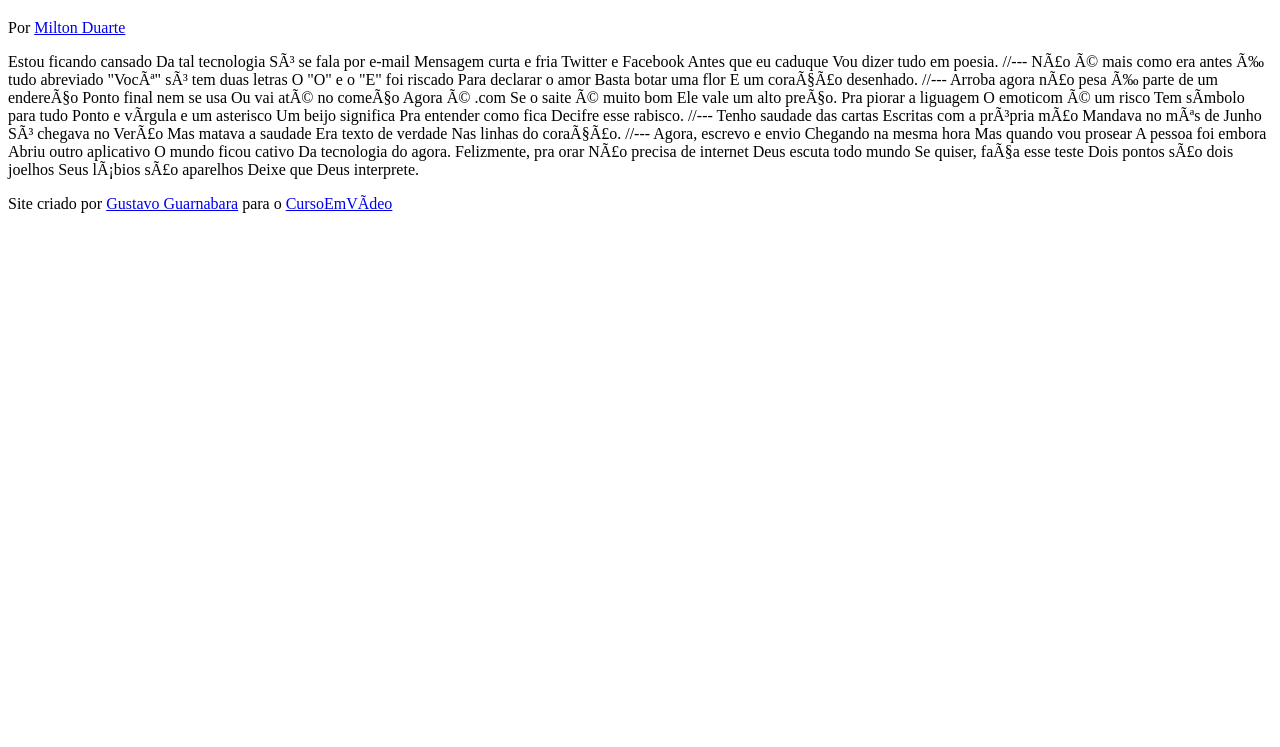
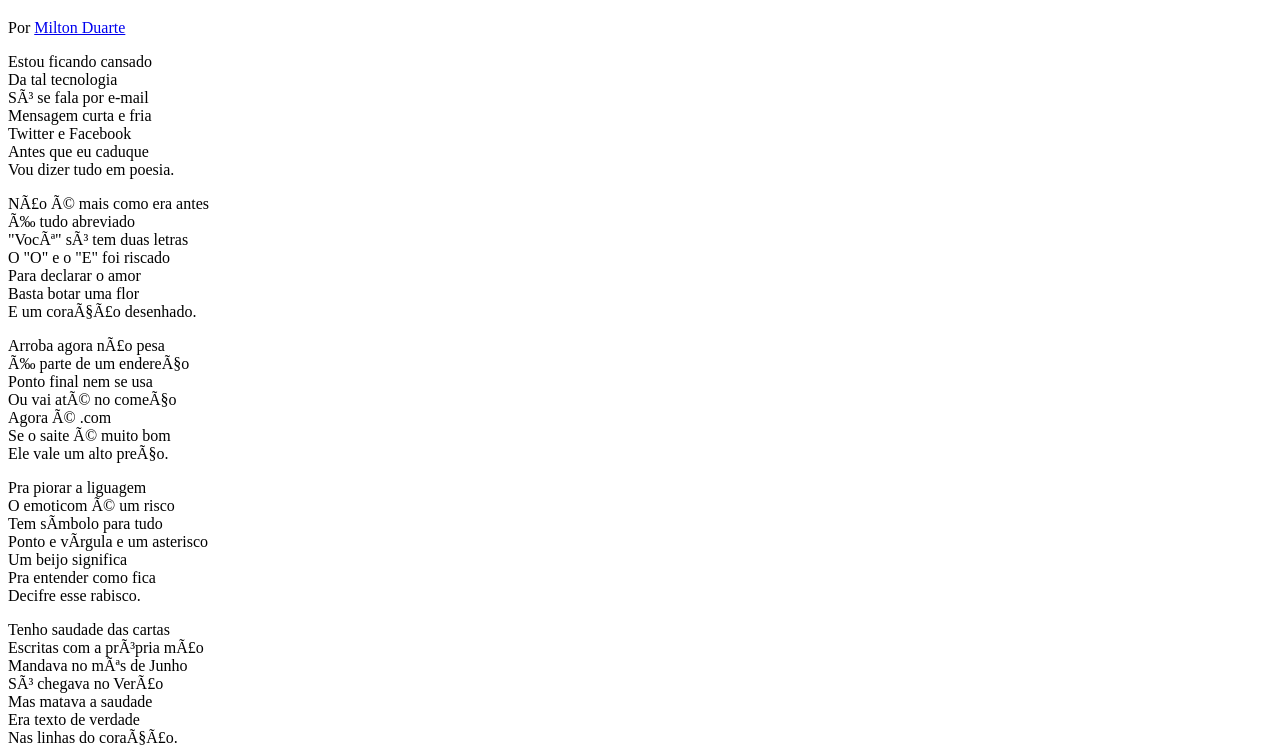
Before and after one commit to JulianaRochaDL/HTML-e-CSS, a plain HTML site: page Exercícios/DESAFIO12/index.html in a window 1280 px wide. Shown: the part 61-808 px from the top of the page. Drawn offline with Linux system fonts and the light colour scheme.

Commit message:
Desafio 12

```diff
--- /dev/null
+++ b/Exercícios/DESAFIO12/estilo/style.css
@@ -0,0 +1,5 @@
+@charset "UTF-8"
+
+body {
+
+}
--- a/Exercícios/DESAFIO12/index.html
+++ b/Exercícios/DESAFIO12/index.html
@@ -4,6 +4,8 @@
     <meta charset="pt-br">
     <meta name="viewport" content="width=device-width, initial-scale=1.0">
     <title>Document</title>
+
+    <link rel="stylesheet" href="estilo/style.css">
 </head>
 <body>
     <header>
@@ -16,69 +18,89 @@
 
     </header>
 
-    Estou ficando cansado
-    Da tal tecnologia
-    Só se fala por e-mail
-    Mensagem curta e fria
-    Twitter e Facebook
-    Antes que eu caduque
-    Vou dizer tudo em poesia.
+    <section>
+        <p>
+            Estou ficando cansado <br>
+            Da tal tecnologia <br>
+            Só se fala por e-mail <br>
+            Mensagem curta e fria <br>
+            Twitter e Facebook <br>
+            Antes que eu caduque <br>
+            Vou dizer tudo em poesia. <br>
+        </p>
+    </section>
 
-    //---
 
-    Não é mais como era antes
-    É tudo abreviado
-    "Você" só tem duas letras
-    O "O" e o "E" foi riscado
-    Para declarar o amor
-    Basta botar uma flor
-    E um coração desenhado.
+    <section>
+        <p>
+            Não é mais como era antes <br>
+            É tudo abreviado <br>
+            "Você" só tem duas letras <br>
+            O "O" e o "E" foi riscado <br>
+            Para declarar o amor <br>
+            Basta botar uma flor <br>
+            E um coração desenhado. <br>
+        </p>
+    </section>
 
-    //---
 
-    Arroba agora não pesa
-    É parte de um endereço
-    Ponto final nem se usa
-    Ou vai até no começo
-    Agora é .com
-    Se o saite é muito bom
-    Ele vale um alto preço.
+    <section>
+        <p>
+            Arroba agora não pesa <br>
+            É parte de um endereço <br>
+            Ponto final nem se usa <br>
+            Ou vai até no começo <br>
+            Agora é .com <br>
+            Se o saite é muito bom <br>
+            Ele vale um alto preço. <br>
+        </p>
 
-    Pra piorar a liguagem
-    O emoticom é um risco
-    Tem símbolo para tudo
-    Ponto e vírgula e um asterisco
-    Um beijo significa
-    Pra entender como fica
-    Decifre esse rabisco.
+        <p>
+            Pra piorar a liguagem <br>
+            O emoticom é um risco <br>
+            Tem símbolo para tudo <br>
+            Ponto e vírgula e um asterisco <br>
+            Um beijo significa <br>
+            Pra entender como fica <br>
+            Decifre esse rabisco. <br>
+        </p>
+    </section>
 
-    //---
 
-    Tenho saudade das cartas
-    Escritas com a própria mão
-    Mandava no mês de Junho
-    Só chegava no Verão
-    Mas matava a saudade
-    Era texto de verdade
-    Nas linhas do coração.
+    <section>
+        <p>
+            Tenho saudade das cartas <br>
+            Escritas com a própria mão <br>
+            Mandava no mês de Junho <br>
+            Só chegava no Verão  <br>
+            Mas matava a saudade <br>
+            Era texto de verdade <br>
+            Nas linhas do coração. <br>
+        </p>
+    </section>
 
-    //---
 
-    Agora, escrevo e envio
-    Chegando na mesma hora
-    Mas quando vou prosear
-    A pessoa foi embora
-    Abriu outro aplicativo
-    O mundo ficou cativo
-    Da tecnologia do agora.
+    <section>
+        <p>
+            Agora, escrevo e envio <br>
+            Chegando na mesma hora <br>
+            Mas quando vou prosear <br>
+            A pessoa foi embora <br>
+            Abriu outro aplicativo <br>
+            O mundo ficou cativo <br>
+            Da tecnologia do agora. <br>
+        </p>
 
-    Felizmente, pra orar
-    Não precisa de internet
-    Deus escuta todo mundo
-    Se quiser, faça esse teste
-    Dois pontos são dois joelhos
-    Seus lábios são aparelhos
-    Deixe que Deus interprete.
+        <p>
+            Felizmente, pra orar <br>
+            Não precisa de internet <br>
+            Deus escuta todo mundo <br>
+            Se quiser, faça esse teste <br>
+            Dois pontos são dois joelhos <br>
+            Seus lábios são aparelhos <br>
+            Deixe que Deus interprete. <br>
+        </p>
+    </section>
 
     <footer>
         <p>Site criado por <a href="https://gustavoguanabara.github.io" target="_blank">Gustavo Guarnabara</a> para o <a href="www.cursoemvideo.com" target="_blank">CursoEmVídeo</a></p>
```
Also changed, not shown: Exercícios/DESAFIO12/imagens/index.html (deleted, +0 -93 lines).
